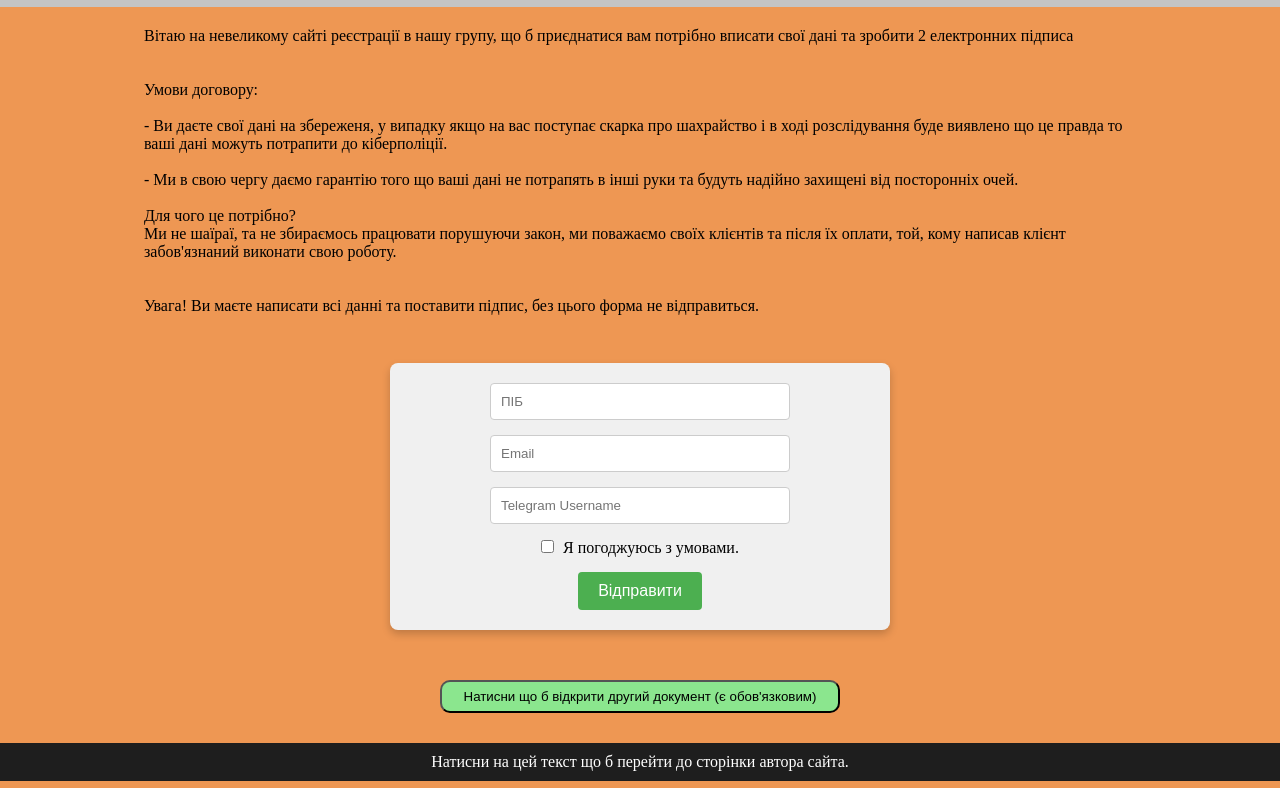
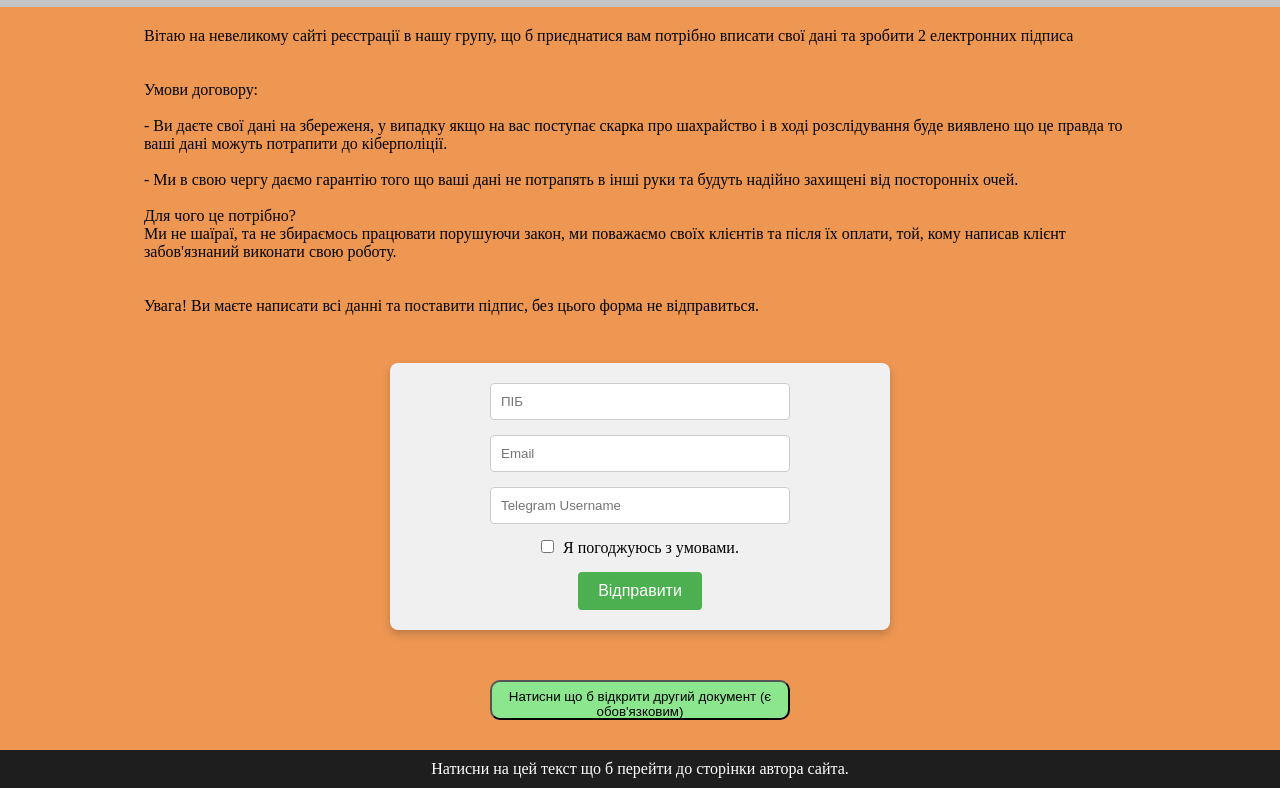
Before and after one commit to ToNaza/RacSite_ua, a plain HTML site: page index.html in a window 1280 px wide. Shown: the part 65-853 px from the top of the page. Drawn offline with Linux system fonts and the light colour scheme.

Commit message:
Fix bug 3 hahaha

```diff
--- a/style.css
+++ b/style.css
@@ -144,9 +144,8 @@ footer {
   .p33{
     text-align: center;
     margin: 15px;
-    margin-bottom: 15px;
-    width: 400px;
-    height: 50px;
+    width: 300px;
+    height: 40px;
     padding: 7px;
     border-radius: 10px;
     background-color: #8be68e;
```
